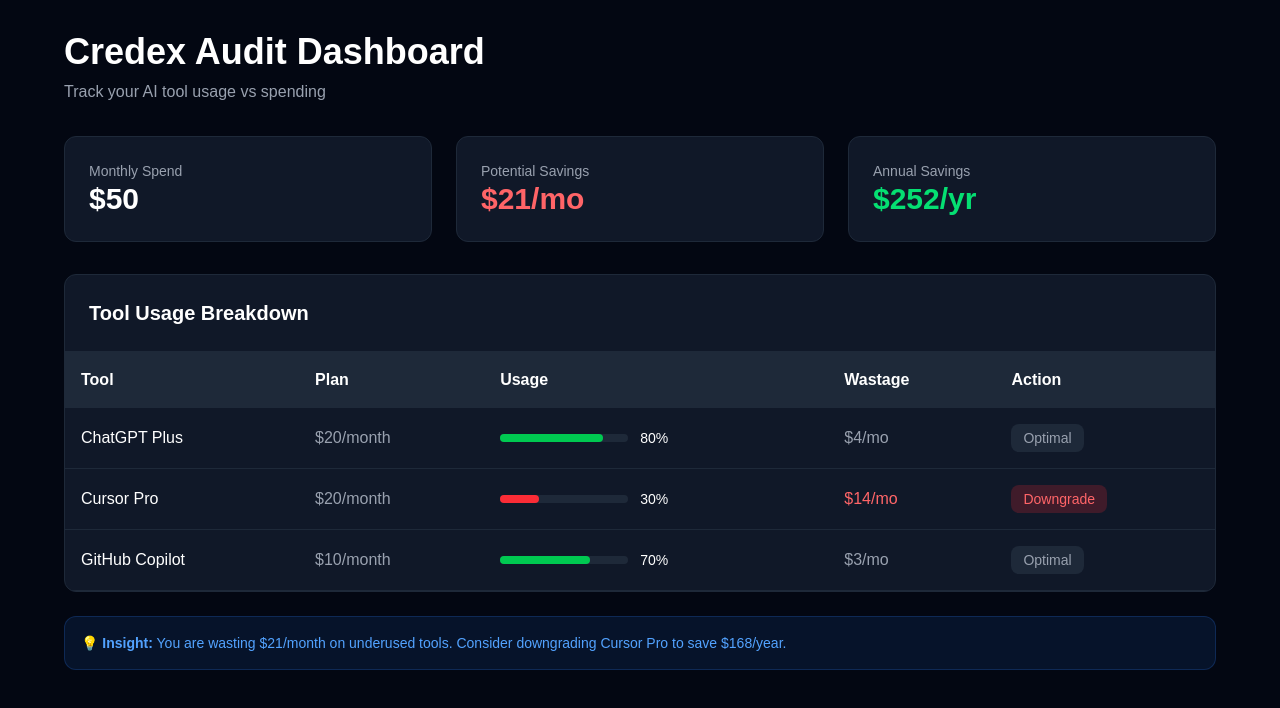
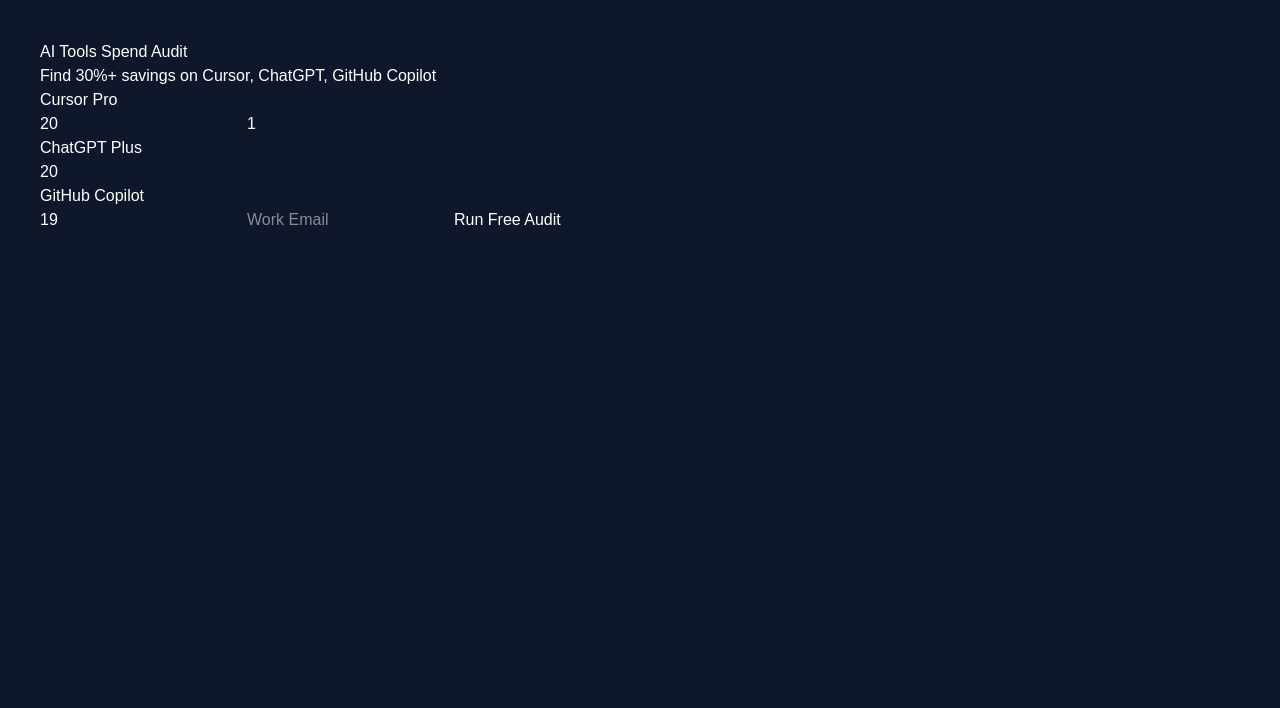
Before and after one commit to shuklaananya731-design/credex-audit, a Next.js app: page / in a window 1280 px wide. Shown: the top 708 px of the page. Built offline with nearby package versions, Linux system fonts and the light colour scheme.

Commit message:
feat: add spend input form on homepage per spec

```diff
--- a/app/page.tsx
+++ b/app/page.tsx
@@ -1,121 +1,41 @@
 'use client'
 import { useState } from 'react'
+import { useRouter } from 'next/navigation'
 
-export default function Dashboard() {
-  const [tools] = useState([
-    {
-      name: 'ChatGPT Plus',
-      plan: '$20/month',
-      usage: 80,
-      limit: 100,
-      wastage: 4,
-      status: 'healthy'
-    },
-    {
-      name: 'Cursor Pro',
-      plan: '$20/month',
-      usage: 30,
-      limit: 100,
-      wastage: 14,
-      status: 'warning'
-    },
-    {
-      name: 'GitHub Copilot',
-      plan: '$10/month',
-      usage: 70,
-      limit: 100,
-      wastage: 3,
-      status: 'healthy'
-    }
-  ])
+export default function Home() {
+  const [form, setForm] = useState({
+    cursor_spend: 20, cursor_seats: 1,
+    chatgpt_spend: 20, chatgpt_seats: 1,
+    copilot_spend: 19, copilot_seats: 1,
+    email: ''
+  })
+  const router = useRouter()
 
-  const totalWastage = tools.reduce((sum, tool) => sum + tool.wastage, 0)
-  const totalSpend = 50
+  const handleSubmit = (e: any) => {
+    e.preventDefault()
+    const id = crypto.randomUUID()
+    localStorage.setItem(id, JSON.stringify(form))
+    router.push(`/result/${id}`)
+  }
 
   return (
-    <div className="min-h-screen bg-gray-950 text-white p-8">
-      <div className="max-w-6xl mx-auto">
-        <h1 className="text-4xl font-bold mb-2">Credex Audit Dashboard</h1>
-        <p className="text-gray-400 mb-8">Track your AI tool usage vs spending</p>
+    <div style={{background:'#0f172a',color:'white',minHeight:'100vh',padding:'40px'}}>
+      <h1>AI Tools Spend Audit</h1>
+      <p>Find 30%+ savings on Cursor, ChatGPT, GitHub Copilot</p>
+      <form onSubmit={handleSubmit}>
+        <h3>Cursor Pro</h3>
+        <input type="number" placeholder="Monthly $ Spend" value={form.cursor_spend} onChange={e=>setForm({...form, cursor_spend:+e.target.value})} />
+        <input type="number" placeholder="Seats" value={form.cursor_seats} onChange={e=>setForm({...form, cursor_seats:+e.target.value})} />
 
-        {/* Summary Cards */}
-        <div className="grid grid-cols-1 md:grid-cols-3 gap-6 mb-8">
-          <div className="bg-gray-900 p-6 rounded-xl border border-gray-800">
-            <p className="text-gray-400 text-sm">Monthly Spend</p>
-            <p className="text-3xl font-bold">${totalSpend}</p>
-          </div>
-          <div className="bg-gray-900 p-6 rounded-xl border border-gray-800">
-            <p className="text-gray-400 text-sm">Potential Savings</p>
-            <p className="text-3xl font-bold text-red-400">${totalWastage}/mo</p>
-          </div>
-          <div className="bg-gray-900 p-6 rounded-xl border border-gray-800">
-            <p className="text-gray-400 text-sm">Annual Savings</p>
-            <p className="text-3xl font-bold text-green-400">${totalWastage * 12}/yr</p>
-          </div>
-        </div>
+        <h3>ChatGPT Plus</h3>
+        <input type="number" placeholder="Monthly $ Spend" value={form.chatgpt_spend} onChange={e=>setForm({...form, chatgpt_spend:+e.target.value})} />
 
-        {/* Tools Table */}
-        <div className="bg-gray-900 rounded-xl border border-gray-800 overflow-hidden">
-          <div className="p-6 border-b border-gray-800">
-            <h2 className="text-xl font-bold">Tool Usage Breakdown</h2>
-          </div>
-          <div className="overflow-x-auto">
-            <table className="w-full">
-              <thead className="bg-gray-800">
-                <tr>
-                  <th className="text-left p-4">Tool</th>
-                  <th className="text-left p-4">Plan</th>
-                  <th className="text-left p-4">Usage</th>
-                  <th className="text-left p-4">Wastage</th>
-                  <th className="text-left p-4">Action</th>
-                </tr>
-              </thead>
-              <tbody>
-                {tools.map((tool) => (
-                  <tr key={tool.name} className="border-b border-gray-800">
-                    <td className="p-4 font-medium">{tool.name}</td>
-                    <td className="p-4 text-gray-400">{tool.plan}</td>
-                    <td className="p-4">
-                      <div className="flex items-center gap-3">
-                        <div className="w-32 bg-gray-800 rounded-full h-2">
-                          <div
-                            className={`h-2 rounded-full ${tool.status === 'warning'? 'bg-red-500' : 'bg-green-500'}`}
-                            style={{ width: `${tool.usage}%` }}
-                          />
-                        </div>
-                        <span className="text-sm">{tool.usage}%</span>
-                      </div>
-                    </td>
-                    <td className="p-4">
-                      <span className={tool.wastage > 10? 'text-red-400' : 'text-gray-400'}>
-                        ${tool.wastage}/mo
-                      </span>
-                    </td>
-                    <td className="p-4">
-                      {tool.status === 'warning'? (
-                        <button className="bg-red-500/20 text-red-400 px-3 py-1 rounded-lg text-sm hover:bg-red-500/30">
-                          Downgrade
-                        </button>
-                      ) : (
-                        <button className="bg-gray-800 text-gray-400 px-3 py-1 rounded-lg text-sm">
-                          Optimal
-                        </button>
-                      )}
-                    </td>
-                  </tr>
-                ))}
-              </tbody>
-            </table>
-          </div>
-        </div>
+        <h3>GitHub Copilot</h3>
+        <input type="number" placeholder="Monthly $ Spend" value={form.copilot_spend} onChange={e=>setForm({...form, copilot_spend:+e.target.value})} />
 
-        <div className="mt-6 p-4 bg-blue-500/10 border border-blue-500/20 rounded-xl">
-          <p className="text-blue-400 text-sm">
-            💡 <strong>Insight:</strong> You are wasting ${totalWastage}/month on underused tools.
-            Consider downgrading Cursor Pro to save $168/year.
-          </p>
-        </div>
-      </div>
+        <input type="email" placeholder="Work Email" required value={form.email} onChange={e=>setForm({...form, email:e.target.value})} />
+        <button type="submit">Run Free Audit</button>
+      </form>
     </div>
   )
 }
```
